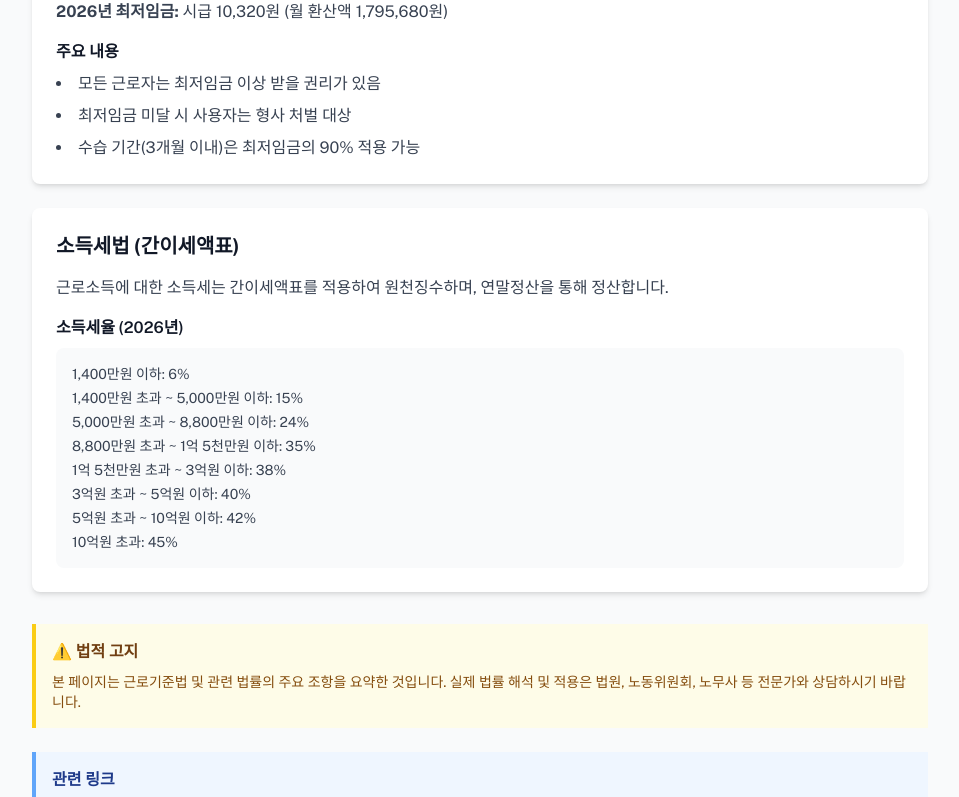
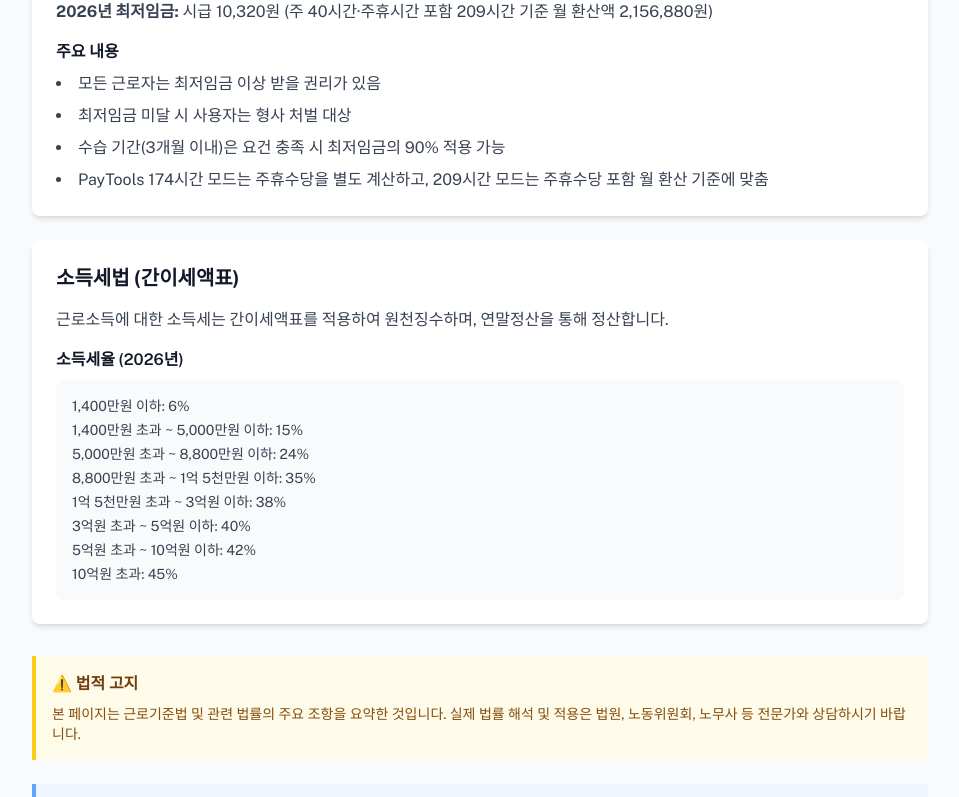
Before and after one commit to freenu0618/calcul, a React (Vite) app in the folder frontend/: page /legal in a window 1280 px wide. Shown: the part 1632-2429 px from the top of the page, without its empty margins (160-1119 px from the left). Built offline with nearby package versions, Linux system fonts and the light colour scheme; no server answers.

Commit message:
improve: clarify wage hours guidance

```diff
--- a/frontend/src/pages/FAQ.tsx
+++ b/frontend/src/pages/FAQ.tsx
@@ -52,7 +52,7 @@ const FAQ = () => {
     {
       category: '기본급 및 수당',
       question: '통상시급은 어떻게 계산하나요?',
-      answer: '통상시급 = 통상임금 ÷ 174시간(주 40시간 기준 월 소정근로시간)으로 계산합니다. 예를 들어 통상임금이 270만원이면, 통상시급은 270만원 ÷ 174 = 15,517원입니다.',
+      answer: '통상시급은 사업장에서 선택한 월 기준시간에 따라 계산합니다. PayTools의 174시간 모드는 주휴수당을 별도로 계산할 때 사용하며, 209시간 모드는 주휴수당이 기본급에 포함된 월급제·최저임금 월 환산 기준에 맞습니다. 예를 들어 통상임금이 270만원이면 174시간 기준 통상시급은 15,517원, 209시간 기준은 12,919원입니다.',
     },
     {
       category: '기본급 및 수당',
@@ -155,7 +155,7 @@ const FAQ = () => {
     {
       category: '최저임금',
       question: '2026년 최저임금은 얼마인가요?',
-      answer: '2026년 최저임금은 시급 10,320원입니다. 월 환산액은 10,320원 × 174시간 = 1,795,680원입니다.',
+      answer: '2026년 최저임금은 시급 10,320원입니다. 주 40시간 근무자의 최저임금 고시 월 환산액은 주휴시간을 포함한 209시간 기준 2,156,880원입니다. PayTools에서 174시간 모드를 선택하면 기본 근로시간 임금과 주휴수당을 분리해 보여줍니다.',
     },
     {
       category: '최저임금',
--- a/frontend/src/pages/Legal.tsx
+++ b/frontend/src/pages/Legal.tsx
@@ -91,13 +91,14 @@ const Legal = () => {
               사용자는 최저임금의 적용을 받는 근로자에게 최저임금액 이상의 임금을 지급하여야 한다.
             </p>
             <p className="text-gray-700 mb-4">
-              <strong>2026년 최저임금:</strong> 시급 10,320원 (월 환산액 1,795,680원)
+              <strong>2026년 최저임금:</strong> 시급 10,320원 (주 40시간·주휴시간 포함 209시간 기준 월 환산액 2,156,880원)
             </p>
             <h4 className="font-semibold text-gray-900 mt-4 mb-2">주요 내용</h4>
             <ul className="list-disc list-inside space-y-2 text-gray-700">
               <li>모든 근로자는 최저임금 이상 받을 권리가 있음</li>
               <li>최저임금 미달 시 사용자는 형사 처벌 대상</li>
-              <li>수습 기간(3개월 이내)은 최저임금의 90% 적용 가능</li>
+              <li>수습 기간(3개월 이내)은 요건 충족 시 최저임금의 90% 적용 가능</li>
+              <li>PayTools 174시간 모드는 주휴수당을 별도 계산하고, 209시간 모드는 주휴수당 포함 월 환산 기준에 맞춤</li>
             </ul>
           </div>
         </Card>
```
Also changed, not shown: frontend/public/llms.txt, 1 other file (tests, documents, lock files or other folders).
